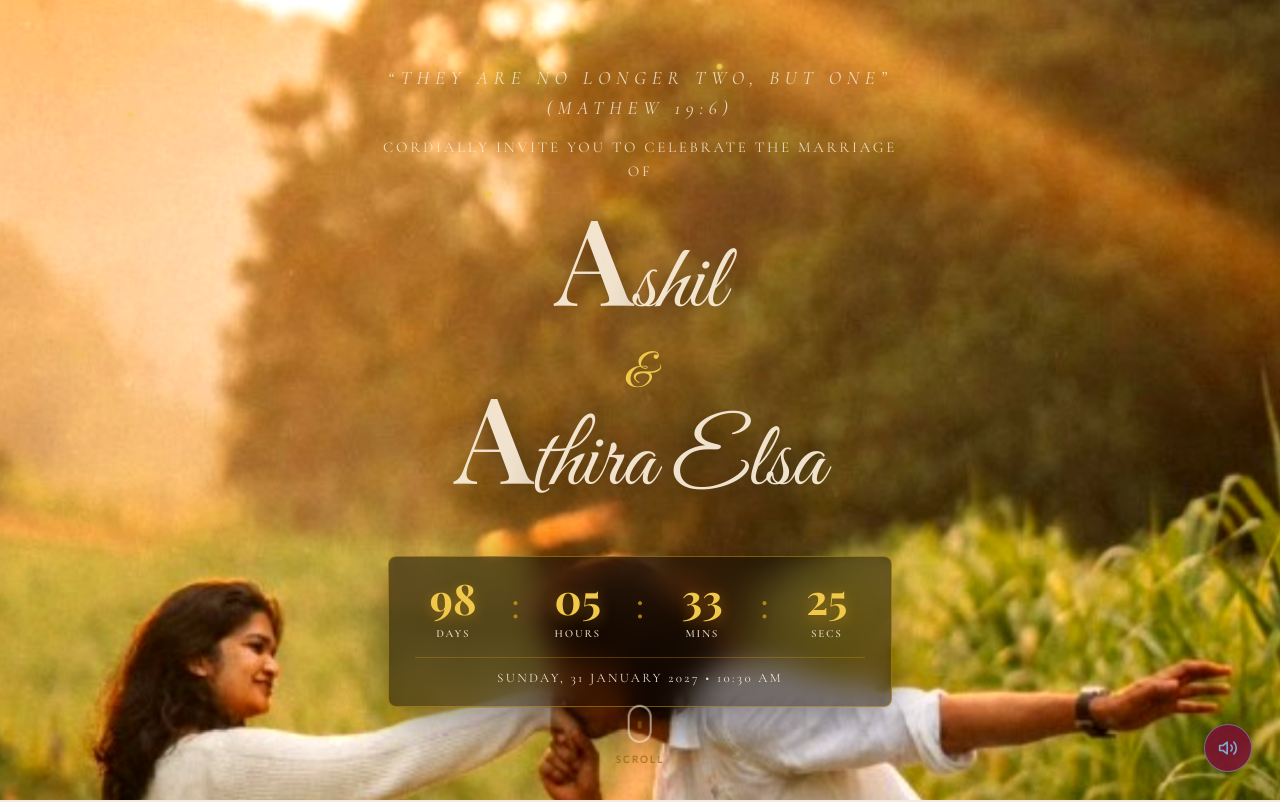
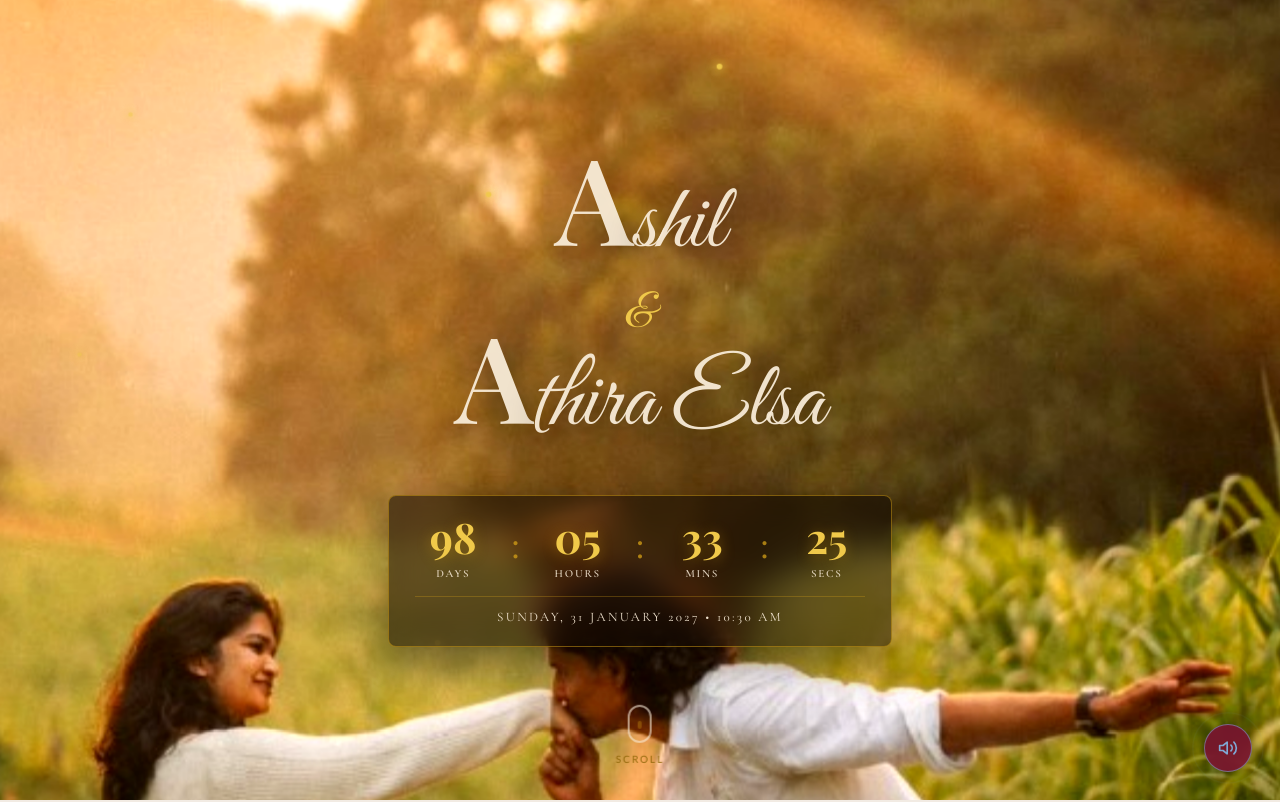
Before and after one commit to muhammedrameesr6-dev/Ashil-wedding, a plain HTML site: page index.html in a window 1280 px wide. Shown: the top 802 px of the page. Drawn offline with nearby package versions, Linux system fonts and the light colour scheme; a web font is replaced by a local one.

Commit message:
Remove quote and invitation line from hero section only

```diff
--- a/index.html
+++ b/index.html
@@ -92,14 +92,7 @@
     </div>
 
     <div class="hero-content">
-      <p class="hero-label" style="animation-delay:1.0s; font-style:italic; font-size:clamp(14px, 2.2vw, 19px);">
-        “They are no longer two, but one” (Mathew 19:6)
-      </p>
-      <p class="hero-label" style="animation-delay:1.2s; letter-spacing:0.18em; text-transform:uppercase;">
-        Cordially invite you to celebrate the marriage of
-      </p>
-
-      <div class="hero-names" style="animation-delay:1.4s">
+      <div class="hero-names" style="animation-delay:1.0s">
         <span class="hero-name-bride">Ashil</span>
         <span class="hero-and">&amp;</span>
         <span class="hero-name-groom">Athira Elsa</span>
```
